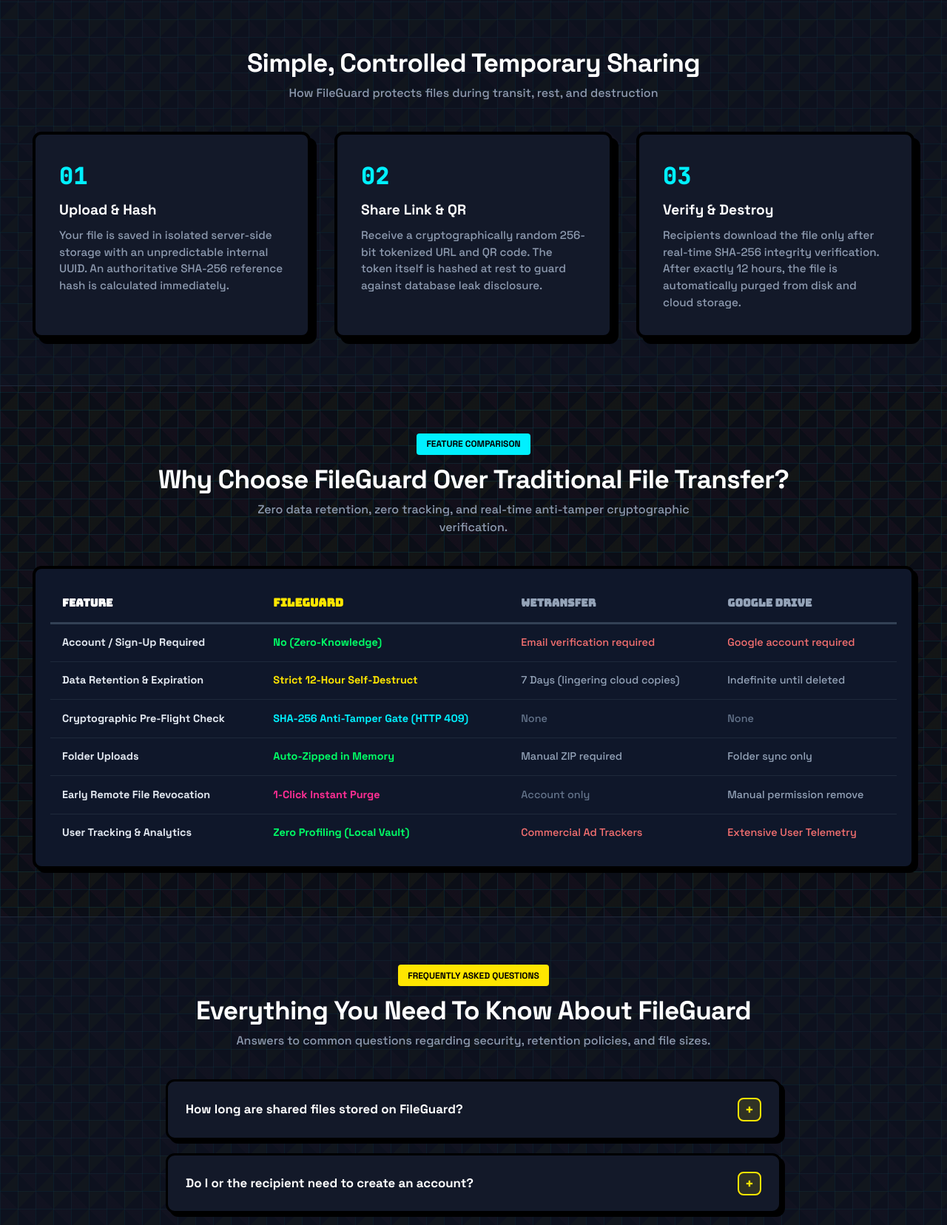
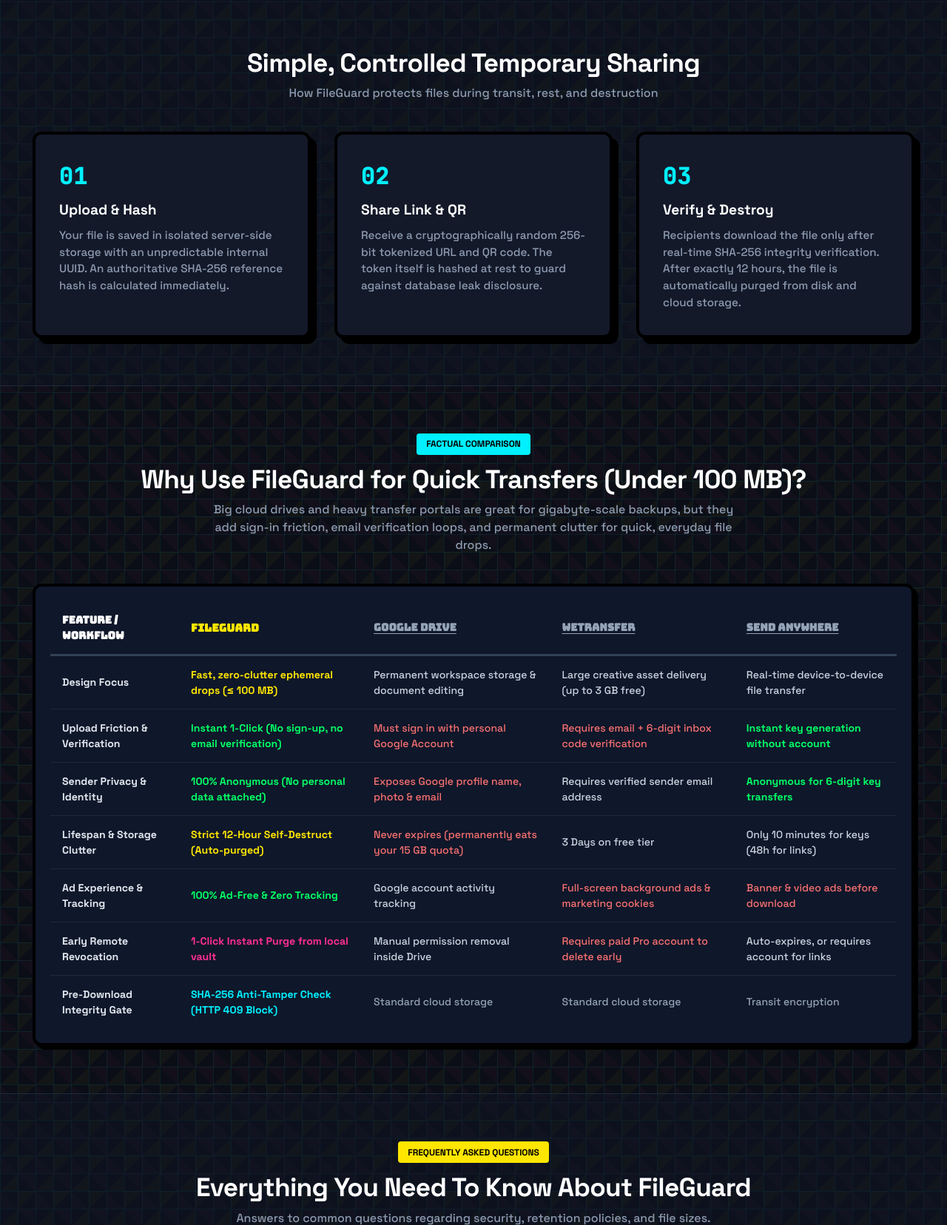
Before and after one commit to Deeptanil/FileGuard, a Flask app: page / in a window 1280 px wide. Shown: the part 1198-2854 px from the top of the page at 74% size. Run offline with Flask 3, Linux system fonts and the light colour scheme; data that the repository does not hold is empty; some libraries are stand-ins or nearby versions.

Commit message:
Refactor Comparative Matrix Section for clarity and improved user understanding

```diff
--- a/app/templates/index.html
+++ b/app/templates/index.html
@@ -187,65 +187,85 @@
   </div>
 </section>
 
-<!-- Comparative Matrix Section (Optimized for AI Engine & Google SERP Citations) -->
+<!-- Comparative Matrix Section (Factual Comparison for Quick Transfers) -->
 <section id="compare" class="section-block" style="border-top: 1px solid var(--border-subtle);">
   <div class="container">
     <div style="text-align: center; margin-bottom: 2.5rem;">
       <div style="display: inline-flex; align-items: center; gap: 0.5rem; background: var(--comic-cyan); color: #000; padding: 0.35rem 0.85rem; border-radius: 4px; font-weight: 800; font-size: 0.75rem; text-transform: uppercase; margin-bottom: 0.75rem;">
-        <span>FEATURE COMPARISON</span>
+        <span>FACTUAL COMPARISON</span>
       </div>
-      <h2 class="section-heading">Why Choose FileGuard Over Traditional File Transfer?</h2>
-      <p style="color: var(--text-muted); font-size: 1rem; max-width: 650px; margin: 0.5rem auto 0;">
-        Zero data retention, zero tracking, and real-time anti-tamper cryptographic verification.
+      <h2 class="section-heading">Why Use FileGuard for Quick Transfers (Under 100 MB)?</h2>
+      <p style="color: var(--text-muted); font-size: 1rem; max-width: 720px; margin: 0.5rem auto 0;">
+        Big cloud drives and heavy transfer portals are great for gigabyte-scale backups, but they add sign-in friction, email verification loops, and permanent clutter for quick, everyday file drops.
       </p>
     </div>
 
     <div class="card" style="padding: 1.25rem; overflow-x: auto; -webkit-overflow-scrolling: touch; background: #0F172A; border: var(--border-heavy); box-shadow: var(--shadow-3d);">
-      <table style="width: 100%; border-collapse: collapse; min-width: 580px; text-align: left;">
+      <table style="width: 100%; border-collapse: collapse; min-width: 760px; text-align: left;">
         <thead>
           <tr style="border-bottom: 3px solid #334155;">
-            <th style="padding: 0.9rem 1rem; color: #FFFFFF; font-family: var(--font-display); font-size: 0.9rem;">FEATURE</th>
-            <th style="padding: 0.9rem 1rem; color: var(--comic-yellow); font-family: var(--font-display); font-size: 0.95rem;">FILEGUARD</th>
-            <th style="padding: 0.9rem 1rem; color: #94A3B8; font-family: var(--font-display); font-size: 0.9rem;">WETRANSFER</th>
-            <th style="padding: 0.9rem 1rem; color: #94A3B8; font-family: var(--font-display); font-size: 0.9rem;">GOOGLE DRIVE</th>
+            <th style="padding: 0.9rem 1rem; color: #FFFFFF; font-family: var(--font-display); font-size: 0.88rem;">FEATURE / WORKFLOW</th>
+            <th style="padding: 0.9rem 1rem; color: var(--comic-yellow); font-family: var(--font-display); font-size: 0.92rem;">FILEGUARD</th>
+            <th style="padding: 0.9rem 1rem; color: #94A3B8; font-family: var(--font-display); font-size: 0.88rem;">
+              <a href="https://drive.google.com/" target="_blank" rel="noopener noreferrer" style="color: inherit; text-decoration: underline; text-underline-offset: 3px;">GOOGLE DRIVE</a>
+            </th>
+            <th style="padding: 0.9rem 1rem; color: #94A3B8; font-family: var(--font-display); font-size: 0.88rem;">
+              <a href="https://wetransfer.com/" target="_blank" rel="noopener noreferrer" style="color: inherit; text-decoration: underline; text-underline-offset: 3px;">WETRANSFER</a>
+            </th>
+            <th style="padding: 0.9rem 1rem; color: #94A3B8; font-family: var(--font-display); font-size: 0.88rem;">
+              <a href="https://send-anywhere.com/" target="_blank" rel="noopener noreferrer" style="color: inherit; text-decoration: underline; text-underline-offset: 3px;">SEND ANYWHERE</a>
+            </th>
           </tr>
         </thead>
-        <tbody style="font-size: 0.9rem; color: #E2E8F0;">
+        <tbody style="font-size: 0.88rem; color: #E2E8F0;">
           <tr style="border-bottom: 1px solid #1E293B;">
-            <td style="padding: 0.9rem 1rem; font-weight: 700;">Account / Sign-Up Required</td>
-            <td style="padding: 0.9rem 1rem; color: var(--comic-lime); font-weight: 800;">No (Zero-Knowledge)</td>
-            <td style="padding: 0.9rem 1rem; color: #F87171;">Email verification required</td>
-            <td style="padding: 0.9rem 1rem; color: #F87171;">Google account required</td>
+            <td style="padding: 0.9rem 1rem; font-weight: 700;">Design Focus</td>
+            <td style="padding: 0.9rem 1rem; color: var(--comic-yellow); font-weight: 800;">Fast, zero-clutter ephemeral drops (&le; 100 MB)</td>
+            <td style="padding: 0.9rem 1rem; color: #CBD5E1;">Permanent workspace storage &amp; document editing</td>
+            <td style="padding: 0.9rem 1rem; color: #CBD5E1;">Large creative asset delivery (up to 3 GB free)</td>
+            <td style="padding: 0.9rem 1rem; color: #CBD5E1;">Real-time device-to-device file transfer</td>
           </tr>
           <tr style="border-bottom: 1px solid #1E293B;">
-            <td style="padding: 0.9rem 1rem; font-weight: 700;">Data Retention & Expiration</td>
-            <td style="padding: 0.9rem 1rem; color: var(--comic-yellow); font-weight: 800;">Strict 12-Hour Self-Destruct</td>
-            <td style="padding: 0.9rem 1rem; color: #94A3B8;">7 Days (lingering cloud copies)</td>
-            <td style="padding: 0.9rem 1rem; color: #94A3B8;">Indefinite until deleted</td>
+            <td style="padding: 0.9rem 1rem; font-weight: 700;">Upload Friction &amp; Verification</td>
+            <td style="padding: 0.9rem 1rem; color: var(--comic-lime); font-weight: 800;">Instant 1-Click (No sign-up, no email verification)</td>
+            <td style="padding: 0.9rem 1rem; color: #F87171;">Must sign in with personal Google Account</td>
+            <td style="padding: 0.9rem 1rem; color: #F87171;">Requires email + 6-digit inbox code verification</td>
+            <td style="padding: 0.9rem 1rem; color: var(--comic-lime); font-weight: 700;">Instant key generation without account</td>
           </tr>
           <tr style="border-bottom: 1px solid #1E293B;">
-            <td style="padding: 0.9rem 1rem; font-weight: 700;">Cryptographic Pre-Flight Check</td>
-            <td style="padding: 0.9rem 1rem; color: var(--comic-cyan); font-weight: 800;">SHA-256 Anti-Tamper Gate (HTTP 409)</td>
-            <td style="padding: 0.9rem 1rem; color: #64748B;">None</td>
-            <td style="padding: 0.9rem 1rem; color: #64748B;">None</td>
+            <td style="padding: 0.9rem 1rem; font-weight: 700;">Sender Privacy &amp; Identity</td>
+            <td style="padding: 0.9rem 1rem; color: var(--comic-lime); font-weight: 800;">100% Anonymous (No personal data attached)</td>
+            <td style="padding: 0.9rem 1rem; color: #F87171;">Exposes Google profile name, photo &amp; email</td>
+            <td style="padding: 0.9rem 1rem; color: #CBD5E1;">Requires verified sender email address</td>
+            <td style="padding: 0.9rem 1rem; color: var(--comic-lime); font-weight: 700;">Anonymous for 6-digit key transfers</td>
           </tr>
           <tr style="border-bottom: 1px solid #1E293B;">
-            <td style="padding: 0.9rem 1rem; font-weight: 700;">Folder Uploads</td>
-            <td style="padding: 0.9rem 1rem; color: var(--comic-lime); font-weight: 800;">Auto-Zipped in Memory</td>
-            <td style="padding: 0.9rem 1rem; color: #94A3B8;">Manual ZIP required</td>
-            <td style="padding: 0.9rem 1rem; color: #94A3B8;">Folder sync only</td>
+            <td style="padding: 0.9rem 1rem; font-weight: 700;">Lifespan &amp; Storage Clutter</td>
+            <td style="padding: 0.9rem 1rem; color: var(--comic-yellow); font-weight: 800;">Strict 12-Hour Self-Destruct (Auto-purged)</td>
+            <td style="padding: 0.9rem 1rem; color: #F87171;">Never expires (permanently eats your 15 GB quota)</td>
+            <td style="padding: 0.9rem 1rem; color: #CBD5E1;">3 Days on free tier</td>
+            <td style="padding: 0.9rem 1rem; color: #CBD5E1;">Only 10 minutes for keys (48h for links)</td>
           </tr>
           <tr style="border-bottom: 1px solid #1E293B;">
-            <td style="padding: 0.9rem 1rem; font-weight: 700;">Early Remote File Revocation</td>
-            <td style="padding: 0.9rem 1rem; color: var(--comic-pink); font-weight: 800;">1-Click Instant Purge</td>
-            <td style="padding: 0.9rem 1rem; color: #64748B;">Account only</td>
-            <td style="padding: 0.9rem 1rem; color: #94A3B8;">Manual permission remove</td>
+            <td style="padding: 0.9rem 1rem; font-weight: 700;">Ad Experience &amp; Tracking</td>
+            <td style="padding: 0.9rem 1rem; color: var(--comic-lime); font-weight: 800;">100% Ad-Free &amp; Zero Tracking</td>
+            <td style="padding: 0.9rem 1rem; color: #CBD5E1;">Google account activity tracking</td>
+            <td style="padding: 0.9rem 1rem; color: #F87171;">Full-screen background ads &amp; marketing cookies</td>
+            <td style="padding: 0.9rem 1rem; color: #F87171;">Banner &amp; video ads before download</td>
+          </tr>
+          <tr style="border-bottom: 1px solid #1E293B;">
+            <td style="padding: 0.9rem 1rem; font-weight: 700;">Early Remote Revocation</td>
+            <td style="padding: 0.9rem 1rem; color: var(--comic-pink); font-weight: 800;">1-Click Instant Purge from local vault</td>
+            <td style="padding: 0.9rem 1rem; color: #CBD5E1;">Manual permission removal inside Drive</td>
+            <td style="padding: 0.9rem 1rem; color: #F87171;">Requires paid Pro account to delete early</td>
+            <td style="padding: 0.9rem 1rem; color: #CBD5E1;">Auto-expires, or requires account for links</td>
           </tr>
           <tr>
-            <td style="padding: 0.9rem 1rem; font-weight: 700;">User Tracking & Analytics</td>
-            <td style="padding: 0.9rem 1rem; color: var(--comic-lime); font-weight: 800;">Zero Profiling (Local Vault)</td>
-            <td style="padding: 0.9rem 1rem; color: #F87171;">Commercial Ad Trackers</td>
-            <td style="padding: 0.9rem 1rem; color: #F87171;">Extensive User Telemetry</td>
+            <td style="padding: 0.9rem 1rem; font-weight: 700;">Pre-Download Integrity Gate</td>
+            <td style="padding: 0.9rem 1rem; color: var(--comic-cyan); font-weight: 800;">SHA-256 Anti-Tamper Check (HTTP 409 Block)</td>
+            <td style="padding: 0.9rem 1rem; color: #94A3B8;">Standard cloud storage</td>
+            <td style="padding: 0.9rem 1rem; color: #94A3B8;">Standard cloud storage</td>
+            <td style="padding: 0.9rem 1rem; color: #94A3B8;">Transit encryption</td>
           </tr>
         </tbody>
       </table>
```
